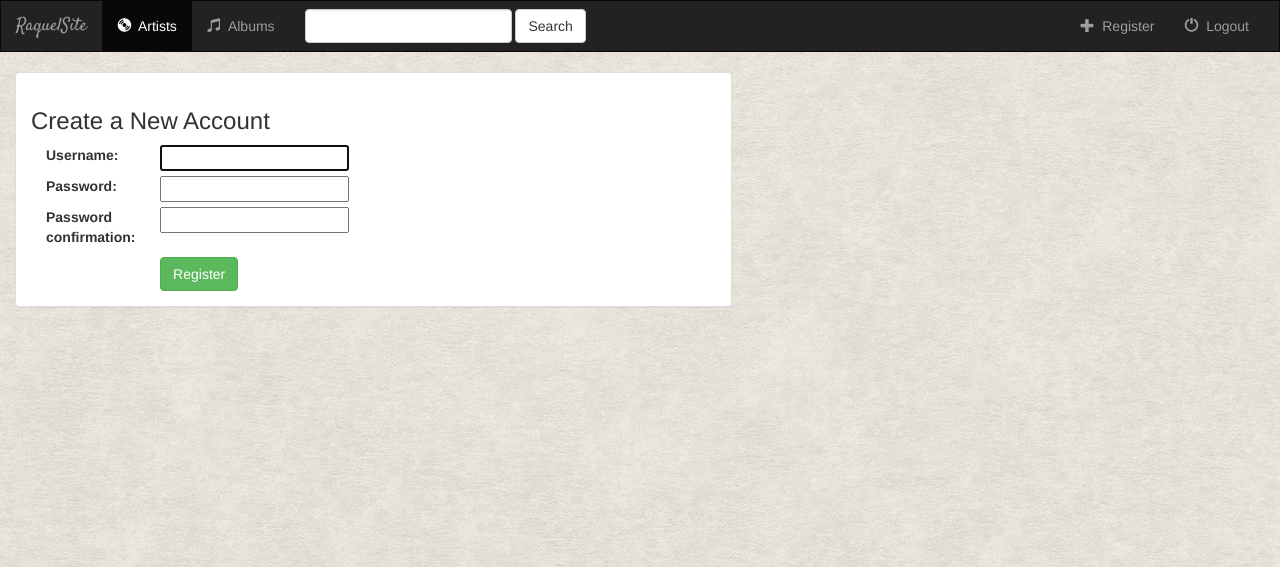
After one commit to rachsc/StyleSage-tech-test, a Django app: page /register/ in a window 1280 px wide. The commit adds this page. Shown: the top 567 px of the page. Run offline with Django 4.2, Linux system fonts and the light colour scheme; some libraries are stand-ins or nearby versions.

Commit message:
adding user registration

```diff
--- a/raquelsite/music/forms.py
+++ b/raquelsite/music/forms.py
@@ -1,5 +1,15 @@
 from django import forms
-from .models import Artist, ArtistImage
+from django.contrib.auth.models import User
+from django.contrib.auth.forms import UserCreationForm
+from .models import ArtistImage
+
+
+class UserForm(UserCreationForm):
+    # password = forms.CharField(widget=forms.PasswordInput)
+
+    class Meta:
+        model = User
+        fields = ['username', 'password1']
 
 
 class ArtistImageForm(forms.ModelForm):
--- a/raquelsite/music/models.py
+++ b/raquelsite/music/models.py
@@ -17,6 +17,11 @@ class Artist(models.Model):
     class Meta:
         db_table = 'artists'
         ordering = ('name',)
+
+    @property
+    def get_image(self):
+        image_qs = self.related_images.values_list('image', flat=True)
+        return image_qs[0]
 
 
 class Album(models.Model):
--- a/raquelsite/music/templates/artist_detail.html
+++ b/raquelsite/music/templates/artist_detail.html
@@ -1,14 +1,14 @@
 {% extends 'base.html' %}
 
 {% block body %}
-
-<h2>{{ artist.name }} <a href=""></a></h2>
+<img src="/media/{{ artist.get_image }}">
+<h2><strong>{{ artist.name }} </strong></h2>
 
 {% if error_message %}
     <p><strong>{{ error_message }}</strong></p>
 {% endif %}
 
-<h3>Albums <a href=""></a></h3>
+<h3>Albums </h3>
 <ul>
     {% for album in artist.related_albums.all %}
         <li>
--- a/raquelsite/music/templates/base.html
+++ b/raquelsite/music/templates/base.html
@@ -1,23 +1,3 @@
-<!--{% load static %}-->
-<!--<html lang="en">-->
-<!--<head>-->
-<!--    <meta charset="UTF-8">-->
-<!--    <title>Music</title>-->
-<!--    <link rel="stylesheet" href="{% static 'css/music.css' %}">-->
-<!--</head>-->
-<!--<body>-->
-<!--    <h1>Music data</h1>-->
-<!--    <nav>-->
-<!--        <a href="/artists">Artists</a>-->
-<!--        <a href="/albums">Albums</a>-->
-<!--    </nav>-->
-<!--    {% block content %}-->
-<!--    {% endblock %}-->
-<!--</body>-->
-<!--</html>-->
-
-<!-- this will be the basic structure of every page in this app -->
-
 <!DOCTYPE html>
 <html>
 <head>
@@ -73,6 +53,20 @@
                   <button type='submit' class='btn btn-default'>Search</button>
               </form>
 
+              <ul class="nav navbar-nav navbar-right">
+                  <li class="">
+                      <a href="{% url 'register' %}">
+                          <span class="glyphicon glyphicon-plus" aria-hidden = 'true'></span>&nbsp; Register
+                      </a>
+                  </li>
+                  <li class="">
+                      <a href="">
+                          <span class="glyphicon glyphicon-off" aria-hidden = 'true'></span>&nbsp; Logout
+                      </a>
+                  </li>
+              </ul>
+
+
           </div>
 
       </div>
--- /dev/null
+++ b/raquelsite/music/templates/form-template.html
@@ -0,0 +1,9 @@
+{% for field in form %}
+  <div class="form-group">
+    <div class="col-sm-offset-2 col-sm-10">
+      <span class="text-danger small">{{ field.errors }}</span>
+    </div>
+    <label class="control-label col-sm-2">{{ field.label_tag }}</label>
+    <div class="col-sm-10">{{ field }}</div>
+  </div>
+{% endfor %}
--- /dev/null
+++ b/raquelsite/music/templates/registration_form.html
@@ -0,0 +1,29 @@
+{% extends 'base.html' %}
+{% block title %}Register{% endblock %}
+
+{% block body %}
+<div class="container-fluid">
+    <div class="row">
+        <div class="col-sm-12 col-md-7">
+            <div class="panel panel-default">
+                <div class="panel-body">
+                    <h3>Create a New Account</h3>
+                    {% if error_message %}
+                        <p><strong>{{ error_message }}</strong></p>
+                    {% endif %}
+                    <form class="form-horizontal" role="form" method="post"></form>
+                    {% csrf_token %}
+                    {% include 'form-template.html' %}
+                    <div class="form-group">
+                        <div class="col-sm-offset-2 col-sm-10">
+                            <button type="submit" class="btn btn-success">Register</button>
+                        </div>
+                    </div>
+                </div>
+            </div>
+        </div>
+    </div>
+</div>
+
+
+{% endblock %}
--- a/raquelsite/music/templates/upload.html
+++ b/raquelsite/music/templates/upload.html
@@ -8,7 +8,7 @@
     <p><strong>{{ error_message }}</strong></p>
 {% endif %}
 
-        <form method = "post" enctype="multipart/form-data">
+        <form method="post" enctype="multipart/form-data">
         {% csrf_token %}
         {{ form.as_p }}
         <button type="submit">Upload</button>
--- a/raquelsite/music/urls.py
+++ b/raquelsite/music/urls.py
@@ -2,14 +2,10 @@ from django.urls import path, include
 from . import views
 from rest_framework import routers
 
-# app_name = "music"
-# router = routers.DefaultRouter()
-# router.register(r'artist', views.ArtistViewSet, basename='artist')
-
 urlpatterns = [
-    # path('', include(router.urls)),
     path('', views.index, name='index'),
-    path('artists/', views.AlbumListView.as_view(), name='artist_list'),
+    path('register/', views.UserFormView.as_view(), name='register'),
+    path('artists/', views.ArtistListView.as_view(), name='artist_list'),
     path('artists/<int:pk>', views.ArtistDetailView.as_view(), name='artist_detail'),
     path('albums/', views.AlbumListView.as_view(), name='album_list'),
     path('albums/<int:pk>', views.AlbumDetailView.as_view(), name='album_detail'),
--- a/raquelsite/music/views.py
+++ b/raquelsite/music/views.py
@@ -25,17 +25,13 @@
 #     album = Album.objects.get(album_id=pk)
 #     return render(request, 'album_detail.html', {'album': album})
 import csv
-
-from django.core.files.storage import FileSystemStorage
-from django.db import transaction
 from django.http import HttpResponse
-from django.utils import timezone
 from django.views import generic
 from django.shortcuts import render, redirect
-from rest_framework import generics
+from django.contrib.auth import authenticate, login
 
 from .models import Artist, Album, ArtistImage
-from .forms import ArtistImageForm
+from .forms import ArtistImageForm, UserForm
 
 
 def download_artists(request, queryset):
@@ -89,7 +85,7 @@ def index(request):
     return render(request, 'base.html')
 
 
-class ArtisListView(generic.ListView):
+class ArtistListView(generic.ListView):
     model = Artist
     context_object_name = 'artists'
     queryset = Artist.objects.all()
@@ -108,14 +104,41 @@ class AlbumListView(generic.ListView):
     queryset = Album.objects.all()
     template_name = 'album_list.html'
 
-    # def get_context_data(self, *, object_list=None, **kwargs):
-    #     data = super(AlbumListView, self).get_context_data(**kwargs)
-    #     data['album_artist'] = self.model.album_artist
-    #     data['album_duration'] = self.model.album_duration
-    #     return data
-
 
 class AlbumDetailView(generic.DetailView):
     model = Album
     context_object_name = 'album'
     template_name = 'album_detail.html'
+
+
+class UserFormView(generic.View):
+    form_class = UserForm
+    template_name = 'registration_form.html'
+
+    # Show blank form
+    def get(self, request):
+        form = self.form_class(None)
+        return render(request, self.template_name, {'form': form})
+
+    # Submit user registration
+    def post(self, request):
+        form = self.form_class(request.POST)
+
+        if form.is_valid():
+            form.save()  # Creates an object from the form but does not save it to the database yet
+
+            # # cleaned (normalized) data
+            # username = form.cleaned_data['username']
+            # password = form.cleaned_data['password']
+            # user.set_password(password)  # This is the way to change the default password
+            # user.save()
+            #
+            # # returns User objects if credentials are correct
+            # user = authenticate(username=username, password=password)  # check if it exist in the database
+            #
+            # if user is not None:
+            #     if user.is_active:  # User is not banned or something
+            #         login(request, user)
+            return redirect('index')
+
+        return render(request, self.template_name, {'form': form})
--- a/raquelsite/raquelsite/settings.py
+++ b/raquelsite/raquelsite/settings.py
@@ -119,9 +119,9 @@ USE_TZ = True
 
 
 STATIC_URL = '/static/'
-STATICFILES_DIRS = [
-    os.path.join(BASE_DIR, 'static'),
-]
+# STATICFILES_DIRS = [
+#     os.path.join(BASE_DIR, 'static'),
+# ]
 STATIC_ROOT = os.path.join(BASE_DIR, 'static_root')
 
 MEDIA_URL = '/media/'
```
Also changed, not shown: raquelsite/chinook.db.
